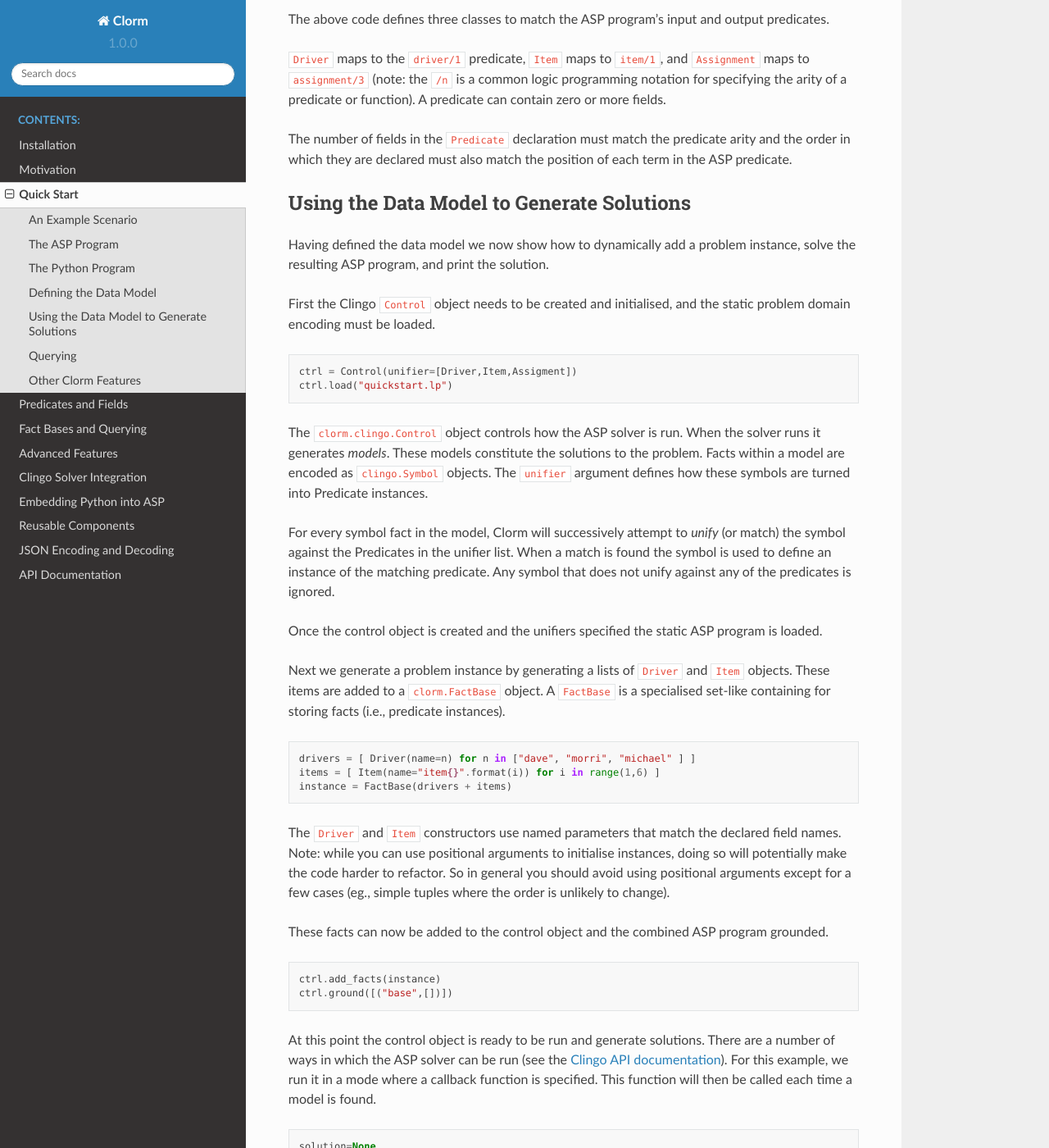
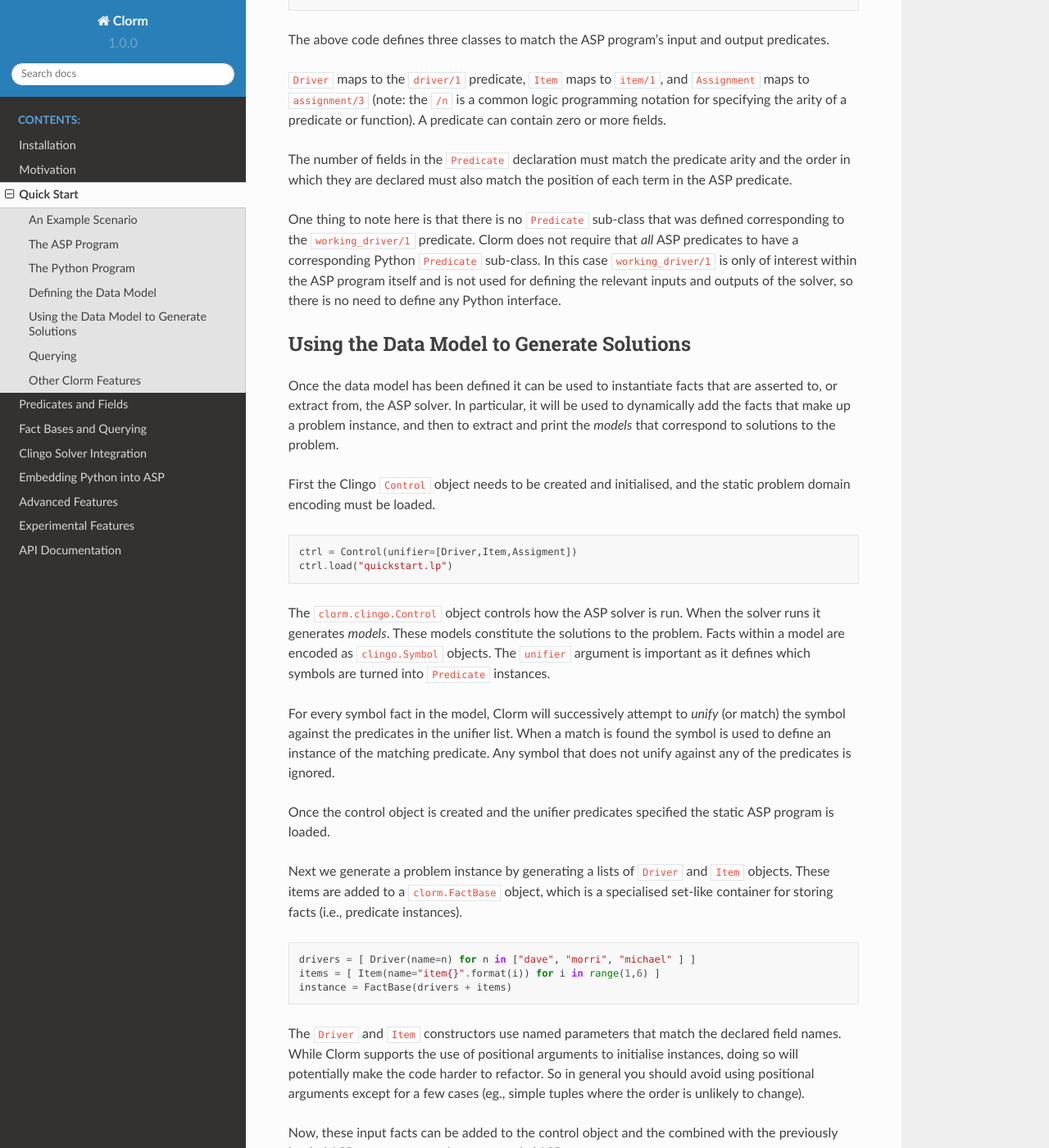
Before and after one commit to potassco/clorm, a Sphinx documentation site: the page built from docs/clorm/quickstart.rst, in a window 1280 px wide and 1400 px high, scrolled down 2368 px. Shown: the whole window at 82% size. Built offline with Sphinx 7.4.7 and the Read the Docs theme 2.0.0, drawn with Linux system fonts in a browser that asks for light colours; some of the changed text lies outside the part shown.

Commit message:
Updating documentation to be ready for version 1.0.0

```diff
--- a/docs/clorm/quickstart.rst
+++ b/docs/clorm/quickstart.rst
@@ -1,13 +1,13 @@
 Quick Start
 ===========
 
-We now highlight the basic features of Clorm by way of a simple example. This
-example covers:
+This section highlights the basic features of Clorm by way of a simple
+example. This example covers:
 
-* Defining a simple data model
-* Combining a statically written ASP program with dynamically generated data
-* Running the Clingo solver
-* Querying and processing the solution returned by the solver
+* Defining a simple data model,
+* Combining a statically written ASP program with dynamically generated data,
+* Running the Clingo solver,
+* Querying and processing the solution returned by the solver.
 
 This example is located in the project's ``examples/quickstart`` sub-directory;
 where the ASP program is ``quickstart.lp`` and the Python program is
@@ -18,7 +18,7 @@
 
    $ clingo embedded_quickstart.lp
 
-This document is about the Clingo ORM API and we therefore assume that the
+This document is about the Clingo ORM API and it is therefore assumed that the
 reader is reasonably familiar with ASP syntax and how to write an ASP
 program. However, if this is not the case it is worth going to the `Clingo docs
 <https://potassco.org/doc/start>`_ for links to some good reference material.
@@ -33,13 +33,13 @@
 An Example Scenario
 -------------------
 
-Imagine you are running a courier company and you have drivers that deliver
-items on a daily basis. An item is delivered during one of four time slots, and
-you want to assign a driver to deliver each item, while also ensuring that all
-items are assigned and drivers aren't double-booked for a time slot.
+Imagine you are running a courier company and you have drivers that need to make
+daily deliveries.  An item is delivered during one of four time slots, and you
+want to assign a driver to deliver each item, while also ensuring that all items
+are assigned and drivers aren't double-booked for a time slot.
 
 You also want to apply some optimisation criteria. Firstly, you want to minimise
-the number of drivers that you use (for example, because bringing a driver on
+the number of drivers that you use (for example, because bringing on a driver
 for a day has some fixed cost). Secondly, you want to deliver items as early in
 the day as possible.
 
@@ -72,7 +72,7 @@
 changes only if the requirements change, the *problem instance* changes
 daily. Hence it cannot be a simple static encoding but must instead be generated
 as part of the Python application that calls the ASP solver and processes the
-solution.
+solution. Clorm is designed with this use-case in mind.
 
 First the relevant libraries need to be imported.
 
@@ -95,14 +95,16 @@
 -----------------------
 
 The most important step is to define a *data model* that maps the Clingo
-predicates to Python classes. Clorm provides the ``Predicate`` class, which must
-be sub-classed, for this purpose. A Predicate sub-class defines a direct mapping
-to an underlying ASP logical predicate. The parameters of the predicate are
-specified using a number of *field* classes. Fields can be thought of as *term
-definitions* as they define how a logical *term* is converted to, and from, a
-Python object. Clorm provides three standard field classes, ``ConstantField``,
-``StringField``, and ``IntegerField``, that correspond to the standard *logic
-programming* data types of integer, constant, and string.
+predicates to Python classes. Clorm provides the ``Predicate`` and
+``ComplexTerm`` classes for this purpose (although, for this example only the
+``Predicate`` class is needed). These classes must be sub-classed; a
+``Predicate`` sub-class defines a direct mapping to an underlying ASP logical
+predicate. The parameters of the predicate are specified using a number of
+*field* classes. Fields can be thought of as *term definitions* as they define
+how a logical *term* is converted to, and from, a Python object. Clorm provides
+three standard field classes, ``ConstantField``, ``StringField``, and
+``IntegerField``, that correspond to the standard *logic programming* data types
+of constant, integer, and string.
 
 .. code-block:: python
 
@@ -129,11 +131,20 @@
 arity and the order in which they are declared must also match the position of
 each term in the ASP predicate.
 
+One thing to note here is that there is no ``Predicate`` sub-class that was
+defined corresponding to the ``working_driver/1`` predicate. Clorm does not
+require that *all* ASP predicates to have a corresponding Python ``Predicate``
+sub-class. In this case ``working_driver/1`` is only of interest within the ASP
+program itself and is not used for defining the relevant inputs and outputs of
+the solver, so there is no need to define any Python interface.
+
 Using the Data Model to Generate Solutions
 ------------------------------------------
 
-Having defined the data model we now show how to dynamically add a problem
-instance, solve the resulting ASP program, and print the solution.
+Once the data model has been defined it can be used to instantiate facts that
+are asserted to, or extract from, the ASP solver. In particular, it will be used
+to dynamically add the facts that make up a problem instance, and then to
+extract and print the *models* that correspond to solutions to the problem.
 
 First the Clingo ``Control`` object needs to be created and initialised, and the
 static problem domain encoding must be loaded.
@@ -146,21 +157,20 @@
 The ``clorm.clingo.Control`` object controls how the ASP solver is run. When the
 solver runs it generates *models*. These models constitute the solutions to the
 problem. Facts within a model are encoded as ``clingo.Symbol`` objects. The
-``unifier`` argument defines how these symbols are turned into Predicate
-instances.
+``unifier`` argument is important as it defines which symbols are turned into
+``Predicate`` instances.
 
 For every symbol fact in the model, Clorm will successively attempt to *unify*
-(or match) the symbol against the Predicates in the unifier list. When a match
+(or match) the symbol against the predicates in the unifier list. When a match
 is found the symbol is used to define an instance of the matching predicate. Any
 symbol that does not unify against any of the predicates is ignored.
 
-Once the control object is created and the unifiers specified the static ASP
-program is loaded.
+Once the control object is created and the unifier predicates specified the
+static ASP program is loaded.
 
 Next we generate a problem instance by generating a lists of ``Driver`` and
-``Item`` objects. These items are added to a ``clorm.FactBase`` object. A
-``FactBase`` is a specialised set-like containing for storing facts (i.e.,
-predicate instances).
+``Item`` objects. These items are added to a ``clorm.FactBase`` object, which is
+a specialised set-like container for storing facts (i.e., predicate instances).
 
 .. code-block:: python
 
@@ -169,13 +179,13 @@
     instance = FactBase(drivers + items)
 
 The ``Driver`` and ``Item`` constructors use named parameters that match the
-declared field names. Note: while you can use positional arguments to initialise
-instances, doing so will potentially make the code harder to refactor. So in
-general you should avoid using positional arguments except for a few cases (eg.,
-simple tuples where the order is unlikely to change).
+declared field names. While Clorm supports the use of positional arguments to
+initialise instances, doing so will potentially make the code harder to
+refactor. So in general you should avoid using positional arguments except for a
+few cases (eg., simple tuples where the order is unlikely to change).
 
-These facts can now be added to the control object and the combined ASP program
-grounded.
+Now, these input facts can be added to the control object and the combined with
+the previously loaded ASP program to produce a *grounded* ASP program.
 
 .. code-block:: python
 
@@ -186,8 +196,8 @@
 solutions. There are a number of ways in which the ASP solver can be run (see
 the `Clingo API documentation
 <https://potassco.org/clingo/python-api/5.4/#clingo.Control.solve>`_). For this
-example, we run it in a mode where a callback function is specified. This
-function will then be called each time a model is found.
+example we run it using a callback function, which is called each time a model
+is found.
 
 .. code-block:: python
 
@@ -207,17 +217,18 @@
 case.
 
 The line ``solution = model.facts(atoms=True)`` extracts only instances of the
-predicates that were registered with the ``unifier`` parameter. As mentioned
-earlier, any facts that fail to unify are ignored. In this case it ignores the
-``working_driver/1`` instances. The unified facts are stored and returned in
-a ``clingo.FactBase`` object.
+predicates that were registered with the ``unifier`` parameter that was passed
+down through the ``Control`` object constructor. As mentioned earlier, any facts
+that fail to unify are ignored. In this case it ignores the ``working_driver/1``
+instances. The unified facts are stored and returned in a ``clingo.FactBase``
+object.
 
 Querying
 --------
 
 The final part of our Python program involves querying the solution to print out
 the relevant facts. To do this we call the ``FactBase.select()`` member function
-that returns a suitable fact base query object.
+that returns a suitable query object.
 
 .. code-block:: python
 
@@ -275,7 +286,7 @@
 outlined above there are other important features that will be useful for more
 complex interactions. These include:
 
-* Defining complex-terms. Many ASP program include complex terms (i.e., either
+* Defining complex-terms. Many ASP programs include complex terms (i.e., either
   tuples or functional objects). Clorm supports predicate definitions that
   include complex-terms using a ``ComplexTerm`` class. Every defined complex
   term has an associated ``Field`` property that can be used within a Predicate
--- a/docs/index.rst
+++ b/docs/index.rst
@@ -35,11 +35,10 @@
    clorm/quickstart
    clorm/predicate
    clorm/factbase
-   clorm/advanced
    clorm/integration
    clorm/embedding
-   clorm/liborm
-   clorm/json
+   clorm/advanced
+   clorm/experimental
    clorm/api
 
 Indices and tables
```
Also changed, not shown: other parts of docs/clorm/quickstart.rst (+3 -3 lines), docs/clorm/experimental.rst (renamed from docs/clorm/json.rst, +26 -6 lines), docs/clorm/factbase.rst (+70 -42 lines), docs/clorm/liborm.rst (deleted, +0 -17 lines), docs/clorm/predicate.rst (+157 -142 lines).
